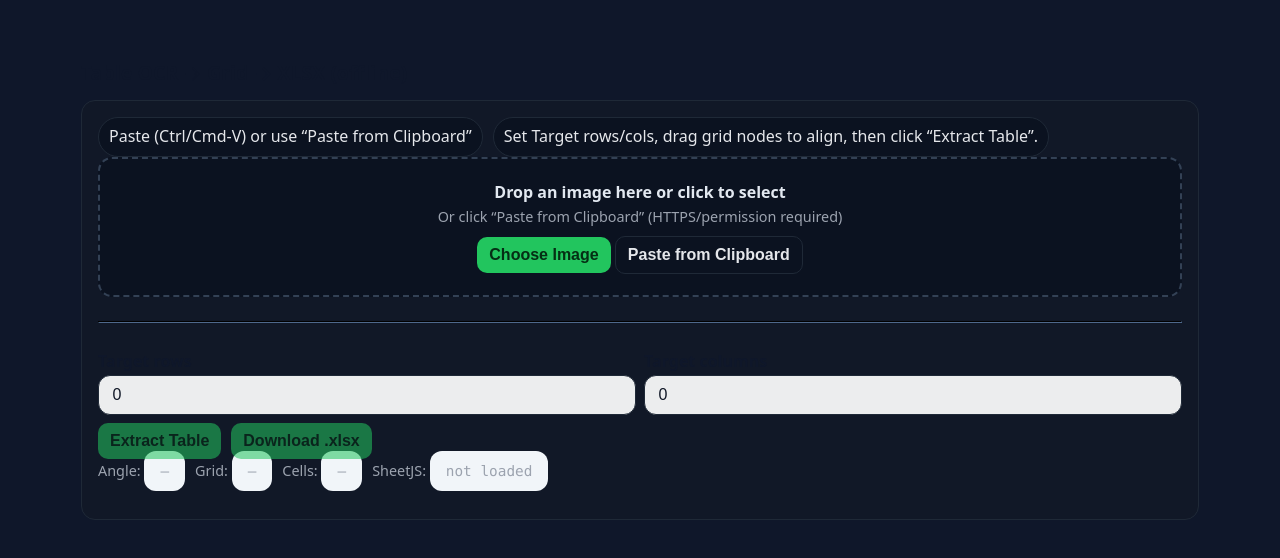
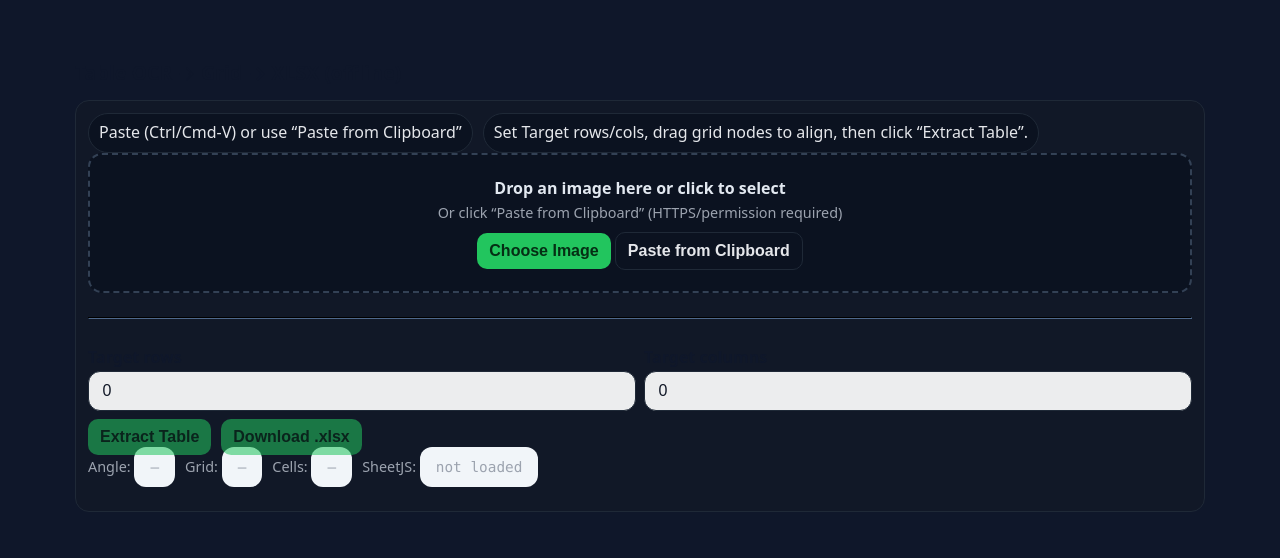
Before and after one commit to epi13/EstimatorLab, a plain HTML site: page src/take_off/gridTO.html in a window 1280 px wide. Drawn offline with Linux system fonts and the light colour scheme.

Commit message:
Slim padding on grid takeoff page

```diff
--- a/src/styles.css
+++ b/src/styles.css
@@ -1072,11 +1072,11 @@ body[data-page="structural-pan-concrete"] .warn {color:#ffb454}
 body[data-page="take-off-gridto"] { --bg:#0f172a; --panel:#111827; --ink:#e5e7eb; --muted:#9ca3af; --accent:#22c55e; --border:#1f2937; }
 body[data-page="take-off-gridto"] * {box-sizing:border-box}
 body[data-page="take-off-gridto"] {margin:0;font-family:ui-sans-serif,system-ui,-apple-system;background:var(--bg);color:var(--ink)}
-body[data-page="take-off-gridto"] .wrap {max-width:1150px;margin:32px auto;padding:0 16px}
+body[data-page="take-off-gridto"] .wrap {max-width:1150px;margin:32px auto;padding:0 10px}
 body[data-page="take-off-gridto"] h1 {font-size:1.2rem;margin:0 0 12px}
-body[data-page="take-off-gridto"] .card {background:var(--panel);border:1px solid var(--border);border-radius:14px;padding:16px}
+body[data-page="take-off-gridto"] .card {background:var(--panel);border:1px solid var(--border);border-radius:14px;padding:12px}
 body[data-page="take-off-gridto"] .row {display:flex;gap:10px;align-items:center;flex-wrap:wrap}
-body[data-page="take-off-gridto"] .drop {display:grid;place-items:center;text-align:center;border:2px dashed #334155;border-radius:14px;padding:18px;min-height:140px;background:#0b1220;color:#9ca3af}
+body[data-page="take-off-gridto"] .drop {display:grid;place-items:center;text-align:center;border:2px dashed #334155;border-radius:14px;padding:12px;min-height:140px;background:#0b1220;color:#9ca3af}
 body[data-page="take-off-gridto"] .drop.drag {border-color:var(--accent);color:var(--surface)}
 body[data-page="take-off-gridto"] input[type=file] {display:none}
 body[data-page="take-off-gridto"] button {background:var(--accent);color:#052e14;border:none;padding:9px 12px;border-radius:10px;font-weight:700;cursor:pointer}
```
